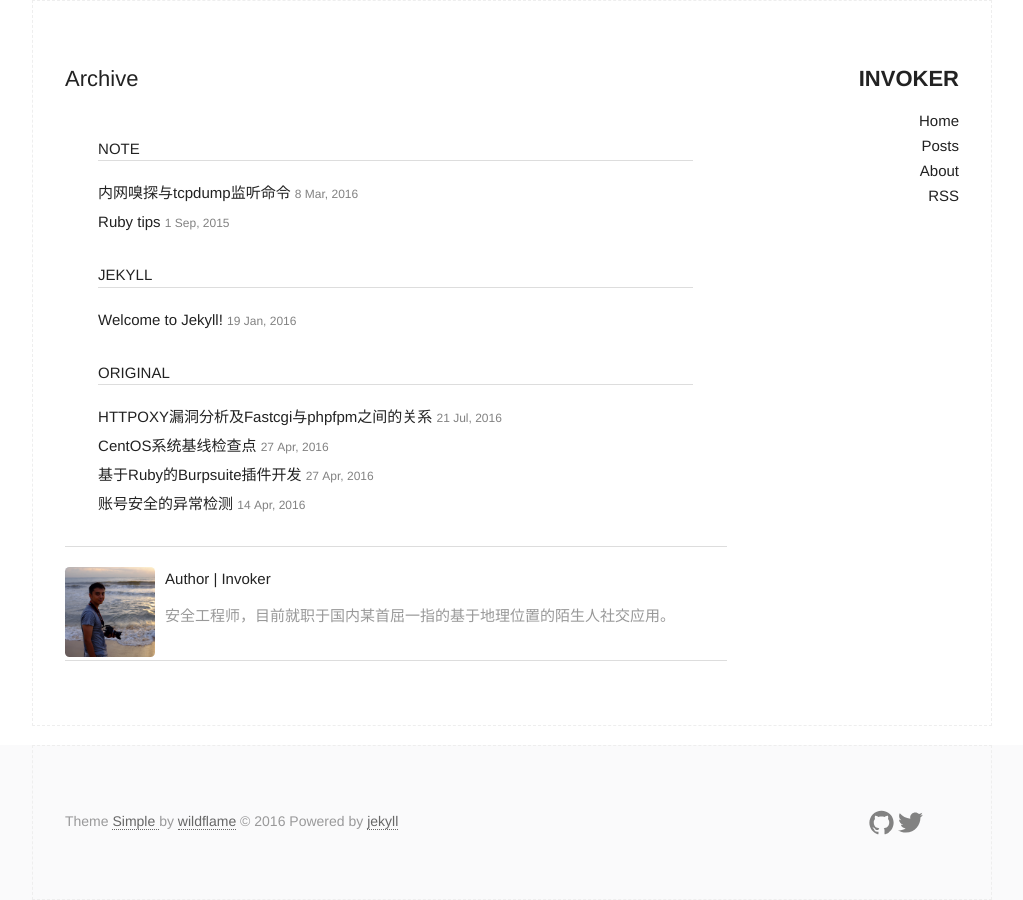
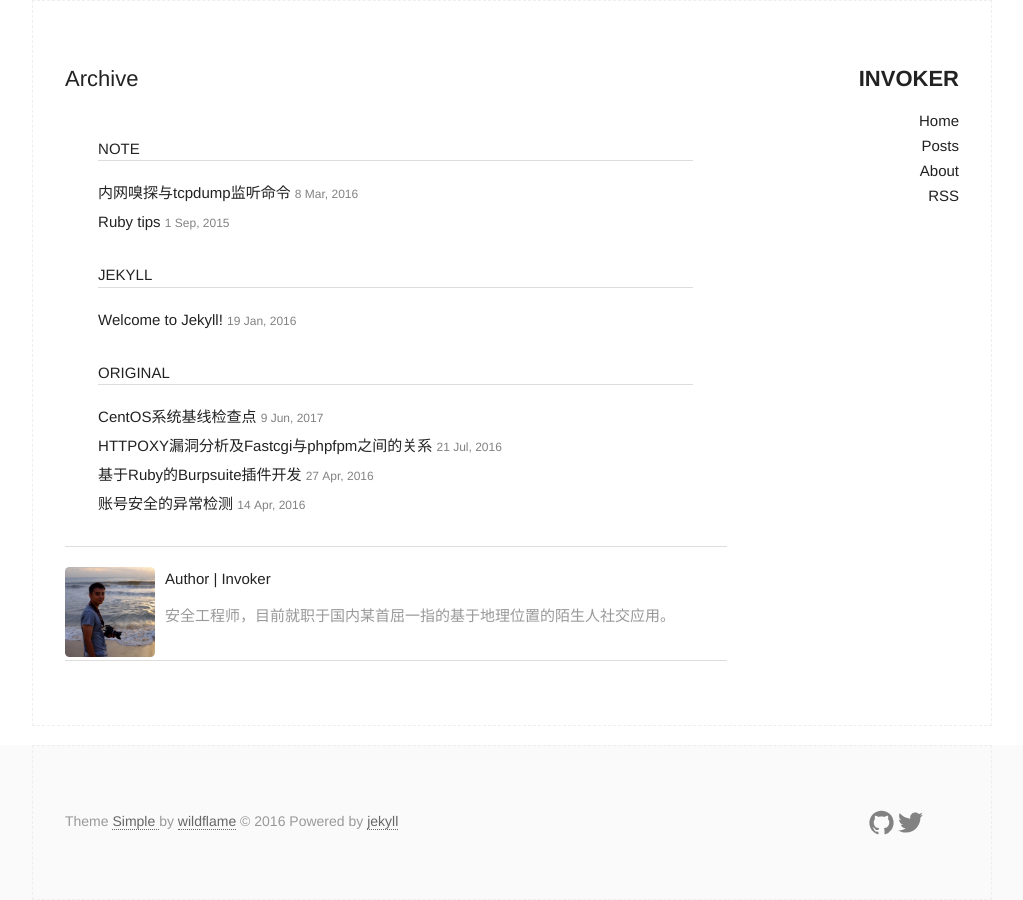
Before and after one commit to wangzf0225/wangzf0225.github.io, a Jekyll site: the page built from archive.html, in a window 1280 px wide. Shown: the whole page, without its empty margins (128-1151 px from the left). Built offline with Jekyll 4.4.1, drawn with Linux system fonts in a browser that asks for light colours.

Commit message:
update a new article

```diff
--- a/_posts/2017-06-09-os-baseline-check-list.md
+++ b/_posts/2017-06-09-os-baseline-check-list.md
@@ -1,7 +1,7 @@
 ---
 layout: post
 title:  "CentOS系统基线检查点"
-date: 2016-04-27 14:30:26 +0800
+date: 2017-06-09 18:30:26 +0800
 categories: original
 ---
 
```
